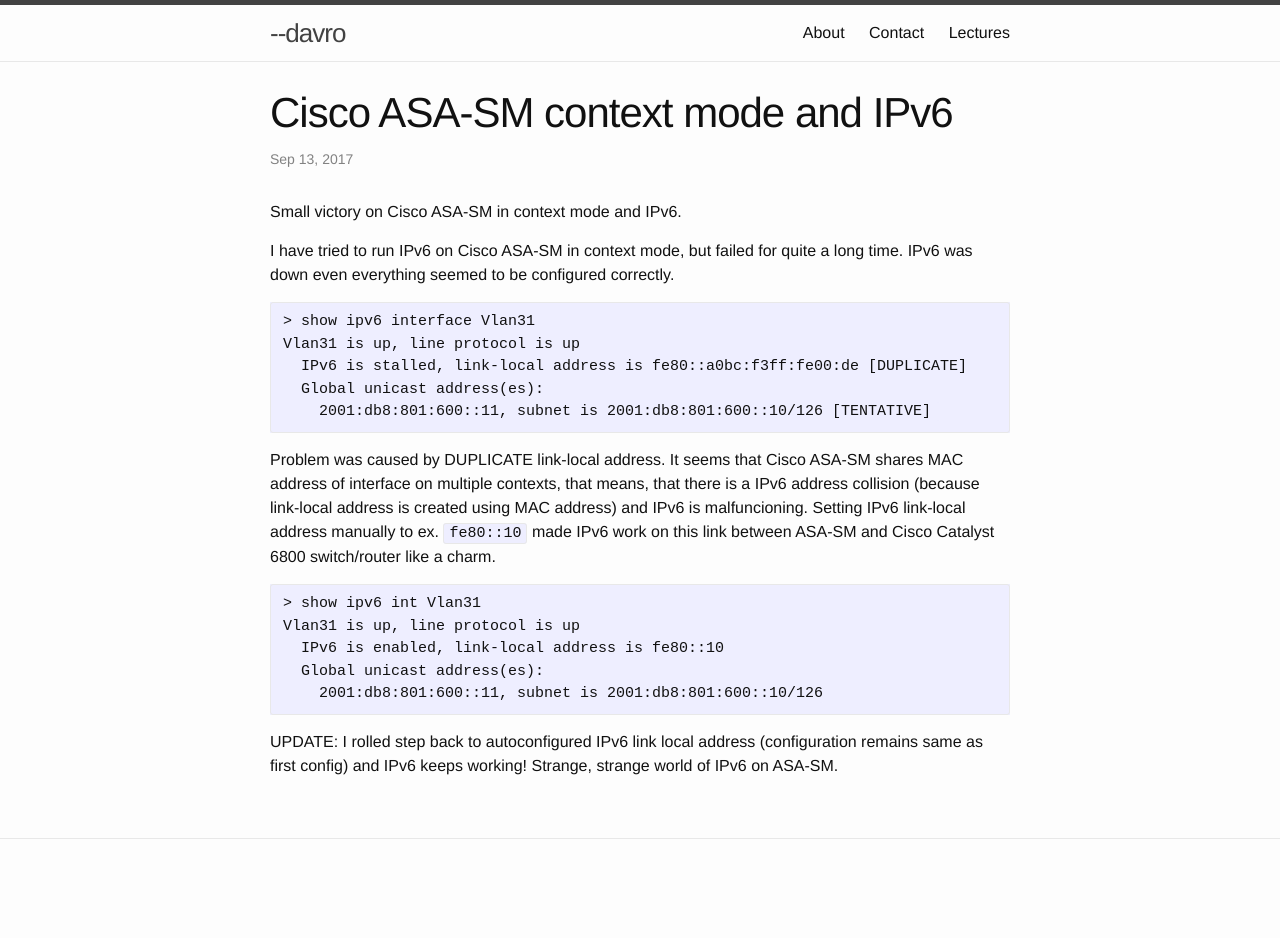
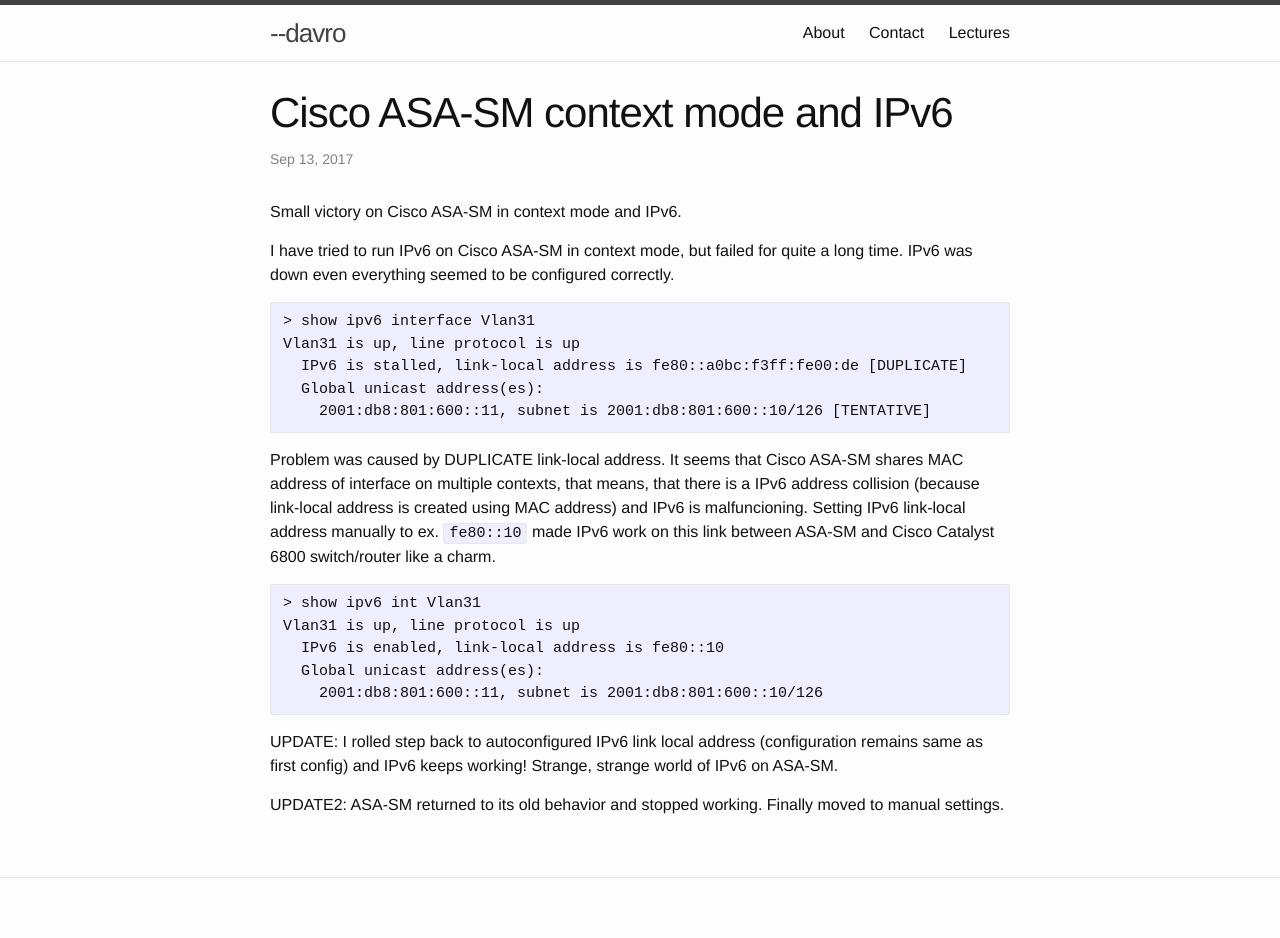
Before and after one commit to davidrohleder/davidrohleder.github.io, a Jekyll site: the page built from _posts/2017-09-13-ASA-SM-IPv6.md, in a window 1280 px wide. Built offline with Jekyll 4.4.1, drawn with Linux system fonts in a browser that asks for light colours; comment, search, counter and statistics services are not loaded; before the commit the page ends 900 px from its top, so only the background shows below that.

Commit message:
update 2 to ASA-SM and IPv6 post

````diff
--- a/_posts/2017-09-13-ASA-SM-IPv6.md
+++ b/_posts/2017-09-13-ASA-SM-IPv6.md
@@ -32,3 +32,5 @@
 ```
 
 UPDATE: I rolled step back to autoconfigured IPv6 link local address (configuration remains same as first config) and IPv6 keeps working! Strange, strange world of IPv6 on ASA-SM.
+
+UPDATE2: ASA-SM returned to its old behavior and stopped working. Finally moved to manual settings.
````
